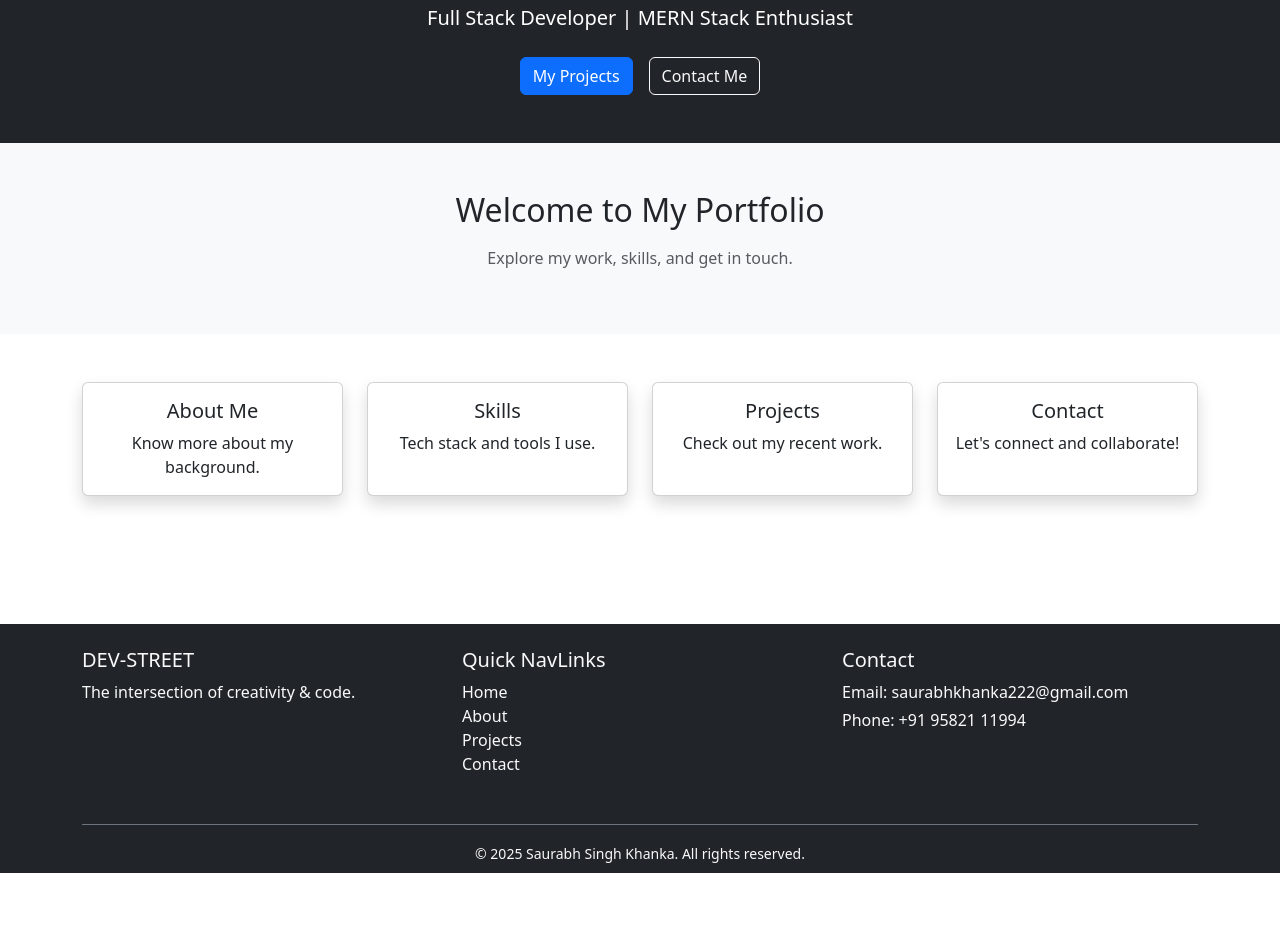
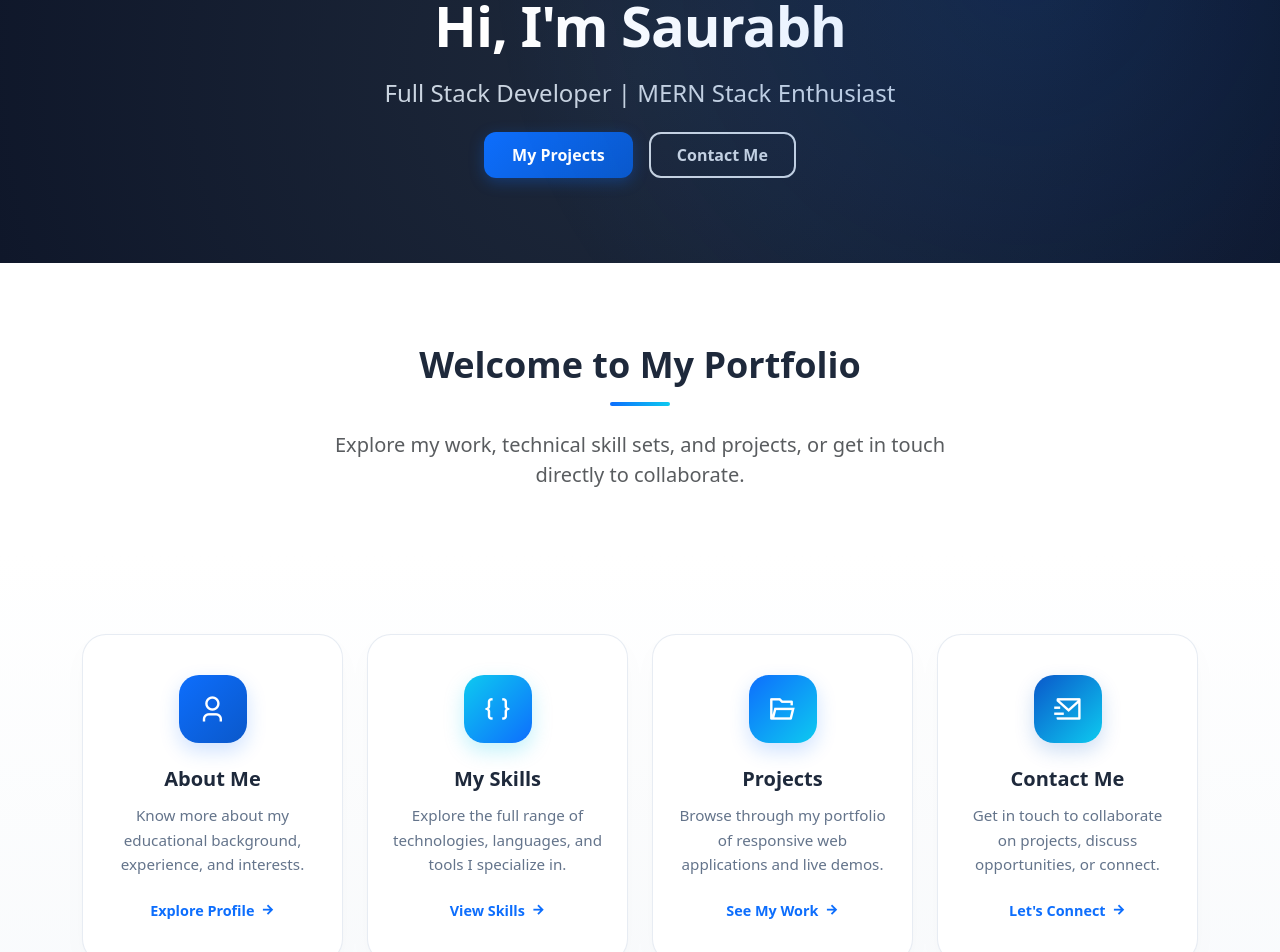
Before and after one commit to Saurabhkhanka/portfolio, a React (Vite) app in the folder client/: page / in a window 1280 px wide. Shown: the part 200-1152 px from the top of the page. Before the commit the page ends 1073 px from the top, so only its background shows below. Built offline with nearby package versions, Linux system fonts and the light colour scheme; no server answers.

Commit message:
feat: redesign homepage hero, welcome section, and navigation cards with premium UI and animations

```diff
--- a/client/src/App.css
+++ b/client/src/App.css
@@ -164,3 +164,255 @@
     border-color: #ea4335;
     box-shadow: 0 6px 16px rgba(234, 67, 53, 0.25);
 }
+
+/* Homepage Navigation Cards Styling */
+.home-cards-section {
+    background: linear-gradient(180deg, #ffffff 0%, #f8fafc 100%);
+    padding: 5rem 0;
+}
+
+.nav-card-link {
+    text-decoration: none !important;
+    color: inherit;
+    display: block;
+    height: 100%;
+}
+
+.nav-card {
+    background: #ffffff;
+    border: 1px solid rgba(226, 232, 240, 0.8);
+    border-radius: 24px;
+    padding: 2.5rem 1.5rem;
+    box-shadow: 0 10px 30px rgba(0, 0, 0, 0.02), 0 1px 3px rgba(0, 0, 0, 0.01);
+    transition: all 0.4s cubic-bezier(0.16, 1, 0.3, 1);
+    height: 100%;
+    display: flex;
+    flex-direction: column;
+    align-items: center;
+    text-align: center;
+    position: relative;
+    overflow: hidden;
+}
+
+/* Accent top border highlight on hover */
+.nav-card::before {
+    content: '';
+    position: absolute;
+    top: 0;
+    left: 0;
+    right: 0;
+    height: 4px;
+    background: linear-gradient(90deg, #0d6efd 0%, #0dcaf0 100%);
+    transform: scaleX(0);
+    transform-origin: left;
+    transition: transform 0.4s cubic-bezier(0.16, 1, 0.3, 1);
+}
+
+.nav-card:hover::before {
+    transform: scaleX(1);
+}
+
+.nav-card:hover {
+    transform: translateY(-8px);
+    border-color: rgba(13, 110, 253, 0.2);
+    box-shadow: 0 20px 40px rgba(13, 110, 253, 0.08), 0 1px 10px rgba(13, 110, 253, 0.02);
+}
+
+.nav-card-icon-wrapper {
+    width: 68px;
+    height: 68px;
+    border-radius: 20px;
+    display: flex;
+    align-items: center;
+    justify-content: center;
+    font-size: 1.8rem;
+    color: #ffffff;
+    margin-bottom: 1.5rem;
+    transition: all 0.4s cubic-bezier(0.16, 1, 0.3, 1);
+}
+
+/* Assigning gradients using existing theme colors */
+.nav-card.card-about .nav-card-icon-wrapper {
+    background: linear-gradient(135deg, #0d6efd 0%, #0a58ca 100%);
+    box-shadow: 0 8px 20px rgba(13, 110, 253, 0.2);
+}
+
+.nav-card.card-skills .nav-card-icon-wrapper {
+    background: linear-gradient(135deg, #0dcaf0 0%, #0d6efd 100%);
+    box-shadow: 0 8px 20px rgba(13, 202, 240, 0.25);
+}
+
+.nav-card.card-projects .nav-card-icon-wrapper {
+    background: linear-gradient(135deg, #0d6efd 0%, #0dcaf0 100%);
+    box-shadow: 0 8px 20px rgba(13, 110, 253, 0.2);
+}
+
+.nav-card.card-contact .nav-card-icon-wrapper {
+    background: linear-gradient(135deg, #0a58ca 0%, #0dcaf0 100%);
+    box-shadow: 0 8px 20px rgba(10, 88, 202, 0.2);
+}
+
+.nav-card:hover .nav-card-icon-wrapper {
+    transform: scale(1.1) translateY(-2px);
+}
+
+.nav-card-title {
+    font-size: 1.25rem;
+    font-weight: 700;
+    color: #1e293b;
+    margin-bottom: 0.75rem;
+    transition: color 0.3s ease;
+}
+
+.nav-card:hover .nav-card-title {
+    color: #0d6efd;
+}
+
+.nav-card-text {
+    font-size: 0.95rem;
+    color: #64748b;
+    line-height: 1.6;
+    margin-bottom: 1.5rem;
+    flex-grow: 1;
+}
+
+.nav-card-action {
+    font-size: 0.9rem;
+    font-weight: 600;
+    color: #0d6efd;
+    display: inline-flex;
+    align-items: center;
+    gap: 6px;
+    transition: all 0.3s ease;
+}
+
+.nav-card-action i {
+    transition: transform 0.3s ease;
+}
+
+.nav-card:hover .nav-card-action {
+    color: #0a58ca;
+}
+
+.nav-card:hover .nav-card-action i {
+    transform: translateX(4px);
+}
+
+/* Hero Section Premium Custom Styling */
+.hero-section {
+    background: radial-gradient(circle at 50% 50%, #1e293b 0%, #0f172a 100%);
+    color: white;
+    padding: 7rem 0 6rem;
+    position: relative;
+    overflow: hidden;
+}
+
+.hero-section::after {
+    content: '';
+    position: absolute;
+    top: 0;
+    left: 0;
+    right: 0;
+    bottom: 0;
+    background: radial-gradient(circle at 80% 20%, rgba(13, 110, 253, 0.15) 0%, transparent 50%);
+    pointer-events: none;
+}
+
+.hero-title {
+    font-size: 3.5rem;
+    font-weight: 800;
+    letter-spacing: -1px;
+    margin-bottom: 1rem;
+    animation: fadeInDown 0.8s ease-out;
+}
+
+.hero-subtitle {
+    font-size: 1.5rem;
+    color: #cbd5e1;
+    font-weight: 400;
+    margin-bottom: 2rem;
+    animation: fadeInUp 0.8s ease-out 0.2s both;
+}
+
+.hero-buttons {
+    animation: fadeInUp 0.8s ease-out 0.4s both;
+}
+
+.btn-hero-primary {
+    background: linear-gradient(135deg, #0d6efd 0%, #0a58ca 100%);
+    border: none;
+    color: white;
+    padding: 12px 28px;
+    border-radius: 12px;
+    font-weight: 600;
+    box-shadow: 0 4px 15px rgba(13, 110, 253, 0.3);
+    transition: all 0.3s ease;
+}
+
+.btn-hero-primary:hover {
+    transform: translateY(-2px);
+    box-shadow: 0 8px 25px rgba(13, 110, 253, 0.4);
+    color: white;
+}
+
+.btn-hero-outline {
+    border: 2px solid #cbd5e1;
+    color: #cbd5e1;
+    padding: 10px 26px;
+    border-radius: 12px;
+    font-weight: 600;
+    transition: all 0.3s ease;
+    text-decoration: none;
+}
+
+.btn-hero-outline:hover {
+    background: rgba(255, 255, 255, 0.1);
+    border-color: white;
+    color: white;
+    transform: translateY(-2px);
+}
+
+/* Welcome Section */
+.welcome-section {
+    background: #ffffff;
+    padding: 5rem 0 3rem;
+    text-align: center;
+}
+
+.welcome-title {
+    font-size: 2.25rem;
+    font-weight: 800;
+    color: #1e293b;
+    margin-bottom: 1rem;
+}
+
+.welcome-line {
+    width: 60px;
+    height: 4px;
+    background: linear-gradient(90deg, #0d6efd 0%, #0dcaf0 100%);
+    margin: 0.5rem auto 1.5rem;
+    border-radius: 2px;
+}
+
+/* Animations */
+@keyframes fadeInDown {
+    from {
+        opacity: 0;
+        transform: translateY(-20px);
+    }
+    to {
+        opacity: 1;
+        transform: translateY(0);
+    }
+}
+
+@keyframes fadeInUp {
+    from {
+        opacity: 0;
+        transform: translateY(20px);
+    }
+    to {
+        opacity: 1;
+        transform: translateY(0);
+    }
+}
--- a/client/src/pages/Home.jsx
+++ b/client/src/pages/Home.jsx
@@ -7,68 +7,91 @@ const Home = () => {
   return (
     <Layout>
       {/* Hero Section */}
-      <section className="bg-dark text-white text-center py-5">
+      <section className="hero-section text-center">
         <div className="container">
-          <h1 className="display-4 fw-bold">Hi, I'm Saurabh</h1>
-          <p className="lead">Full Stack Developer | MERN Stack Enthusiast</p>
-          <div className="mt-4">
-            <Link to="/projects" className="btn btn-primary mx-2">My Projects</Link>
-            <Link to="/contact" className="btn btn-outline-light mx-2">Contact Me</Link>
+          <h1 className="hero-title">Hi, I'm Saurabh</h1>
+          <p className="hero-subtitle">Full Stack Developer | MERN Stack Enthusiast</p>
+          <div className="hero-buttons mt-4">
+            <Link to="/projects" className="btn-hero-primary mx-2 text-decoration-none">My Projects</Link>
+            <Link to="/contact" className="btn-hero-outline mx-2 text-decoration-none">Contact Me</Link>
           </div>
         </div>
       </section>
 
       {/* Quick Overview */}
-      <section className="py-5 bg-light text-center">
+      <section className="welcome-section">
         <div className="container">
-          <h2 className="mb-3">Welcome to My Portfolio</h2>
-          <p className="text-muted">Explore my work, skills, and get in touch.</p>
+          <h2 className="welcome-title">Welcome to My Portfolio</h2>
+          <div className="welcome-line"></div>
+          <p className="text-muted lead mx-auto fs-5" style={{ maxWidth: '650px' }}>
+            Explore my work, technical skill sets, and projects, or get in touch directly to collaborate.
+          </p>
         </div>
       </section>
 
       {/* Navigation Cards */}
-      <section className="py-5">
+      <section className="home-cards-section">
         <div className="container">
-          <div className="row g-4 text-center">
-            <div className="col-md-3 col-sm-6">
-              <Link to="/about" className="text-decoration-none text-dark">
-                <div className="card shadow h-100">
-                  <div className="card-body">
-                    <h5 className="card-title">About Me</h5>
-                    <p className="card-text">Know more about my background.</p>
+          <div className="row g-4 justify-content-center">
+            {/* About Me Card */}
+            <div className="col-lg-3 col-md-6 col-sm-10">
+              <Link to="/about" className="nav-card-link">
+                <div className="nav-card card-about">
+                  <div className="nav-card-icon-wrapper">
+                    <i className="ri-user-3-line"></i>
+                  </div>
+                  <h4 className="nav-card-title">About Me</h4>
+                  <p className="nav-card-text">Know more about my educational background, experience, and interests.</p>
+                  <div className="nav-card-action mt-auto">
+                    Explore Profile <i className="ri-arrow-right-line"></i>
                   </div>
                 </div>
               </Link>
             </div>
 
-            <div className="col-md-3 col-sm-6">
-              <Link to="/skills" className="text-decoration-none text-dark">
-                <div className="card shadow h-100">
-                  <div className="card-body">
-                    <h5 className="card-title">Skills</h5>
-                    <p className="card-text">Tech stack and tools I use.</p>
+            {/* Skills Card */}
+            <div className="col-lg-3 col-md-6 col-sm-10">
+              <Link to="/skills" className="nav-card-link">
+                <div className="nav-card card-skills">
+                  <div className="nav-card-icon-wrapper">
+                    <i className="ri-braces-line"></i>
+                  </div>
+                  <h4 className="nav-card-title">My Skills</h4>
+                  <p className="nav-card-text">Explore the full range of technologies, languages, and tools I specialize in.</p>
+                  <div className="nav-card-action mt-auto">
+                    View Skills <i className="ri-arrow-right-line"></i>
                   </div>
                 </div>
               </Link>
             </div>
 
-            <div className="col-md-3 col-sm-6">
-              <Link to="/projects" className="text-decoration-none text-dark">
-                <div className="card shadow h-100">
-                  <div className="card-body">
-                    <h5 className="card-title">Projects</h5>
-                    <p className="card-text">Check out my recent work.</p>
+            {/* Projects Card */}
+            <div className="col-lg-3 col-md-6 col-sm-10">
+              <Link to="/projects" className="nav-card-link">
+                <div className="nav-card card-projects">
+                  <div className="nav-card-icon-wrapper">
+                    <i className="ri-folder-open-line"></i>
+                  </div>
+                  <h4 className="nav-card-title">Projects</h4>
+                  <p className="nav-card-text">Browse through my portfolio of responsive web applications and live demos.</p>
+                  <div className="nav-card-action mt-auto">
+                    See My Work <i className="ri-arrow-right-line"></i>
                   </div>
                 </div>
               </Link>
             </div>
 
-            <div className="col-md-3 col-sm-6">
-              <Link to="/contact" className="text-decoration-none text-dark">
-                <div className="card shadow h-100">
-                  <div className="card-body">
-                    <h5 className="card-title">Contact</h5>
-                    <p className="card-text">Let's connect and collaborate!</p>
+            {/* Contact Card */}
+            <div className="col-lg-3 col-md-6 col-sm-10">
+              <Link to="/contact" className="nav-card-link">
+                <div className="nav-card card-contact">
+                  <div className="nav-card-icon-wrapper">
+                    <i className="ri-mail-send-line"></i>
+                  </div>
+                  <h4 className="nav-card-title">Contact Me</h4>
+                  <p className="nav-card-text">Get in touch to collaborate on projects, discuss opportunities, or connect.</p>
+                  <div className="nav-card-action mt-auto">
+                    Let's Connect <i className="ri-arrow-right-line"></i>
                   </div>
                 </div>
               </Link>
```
